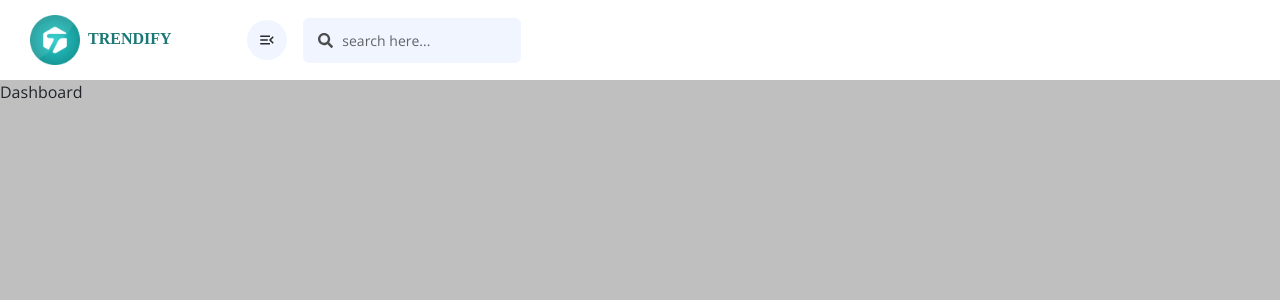
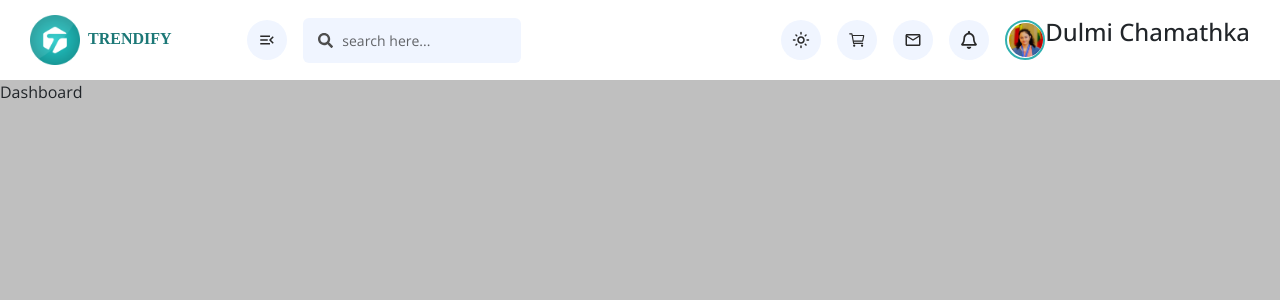
Before and after one commit to Dulmichamathka/React-Ecommerce-Dashboard, a React (Create React App) app in the folder e-commerce-website/: page / in a window 1280 px wide. Shown: the top 300 px of the page. Built offline with nearby package versions, Linux system fonts and the light colour scheme; a web font is replaced by a local one.

Commit message:
creating header light/dark mode button,cart button, notification buttona and avatar

```diff
--- a/e-commerce-website/src/App.css
+++ b/e-commerce-website/src/App.css
@@ -62,3 +62,17 @@ header button.rounded-circle svg {
 .searchbox input::-webkit-input-placeholder {
   color: rgba(0, 0, 0, 0.6);
 }
+
+/*  avatar css */
+
+.myAcc {
+  cursor: pointer;
+}
+
+.myAcc .userImg {
+  width: 40px !important;
+  height: 40px !important;
+  border: 2px solid #31b1b0;
+  border-radius: 50%;
+  padding: 2px;
+}
--- a/e-commerce-website/src/components/Header/index.js
+++ b/e-commerce-website/src/components/Header/index.js
@@ -4,6 +4,13 @@ import SearchBox from "../SearchBox";
 import Button from "@mui/material/Button";
 import { MdMenuOpen } from "react-icons/md";
 import { MdOutlineMenu } from "react-icons/md";
+import { MdOutlineLightMode } from "react-icons/md";
+import { MdDarkMode } from "react-icons/md";
+import { IoCartOutline } from "react-icons/io5";
+import { MdOutlineEmail } from "react-icons/md";
+import { FaRegBell } from "react-icons/fa";
+
+import Avatar from "@mui/material/Avatar";
 
 const Header = () => {
   return (
@@ -31,6 +38,41 @@ const Header = () => {
               </Button>
               <SearchBox />
             </div>
+
+            <div className="col-sm-7 d-flex align-items-center justify-content-end ">
+              <Button className="rounded-circle mr-3">
+                <MdOutlineLightMode />
+              </Button>
+              <Button className="rounded-circle mr-3">
+                <IoCartOutline />
+              </Button>
+              <Button className="rounded-circle mr-3">
+                <MdOutlineEmail />
+              </Button>
+              <Button className="rounded-circle mr-3">
+                <FaRegBell />
+              </Button>
+
+              <div className="myAcc d-flex align-items-center">
+                <div className="userImg">
+                  <Avatar
+                    src="/profile.jpg"
+                    sx={{
+                      width: 34,
+                      height: 34,
+                      position: "relative",
+                      bottom: "0.5px",
+                      right: "0.5px",
+                    }}
+                  />
+                </div>
+
+                <div className="usetInfo">
+                  <h4>Dulmi Chamathka</h4>
+                  <p></p>
+                </div>
+              </div>
+            </div>
           </div>
         </div>
       </header>
```
Also changed, not shown: e-commerce-website/public/profile.jpg (added).
